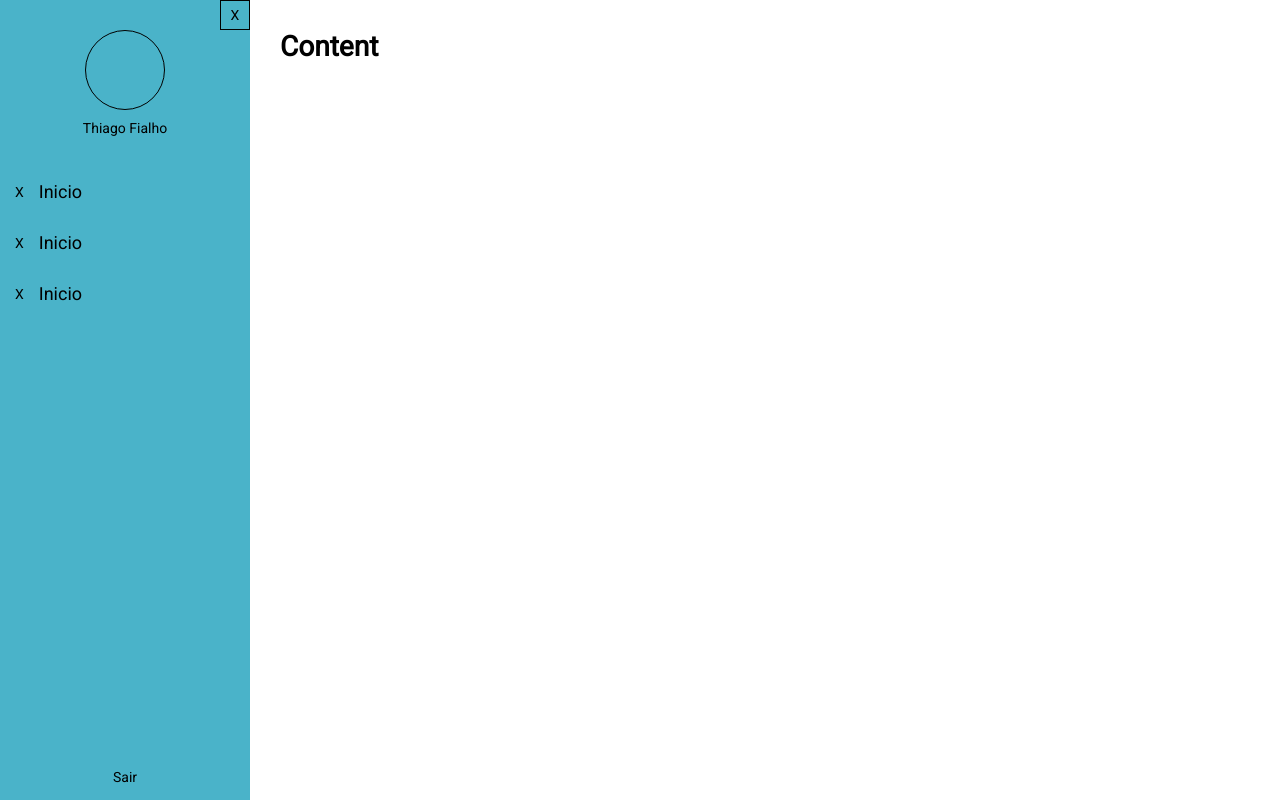
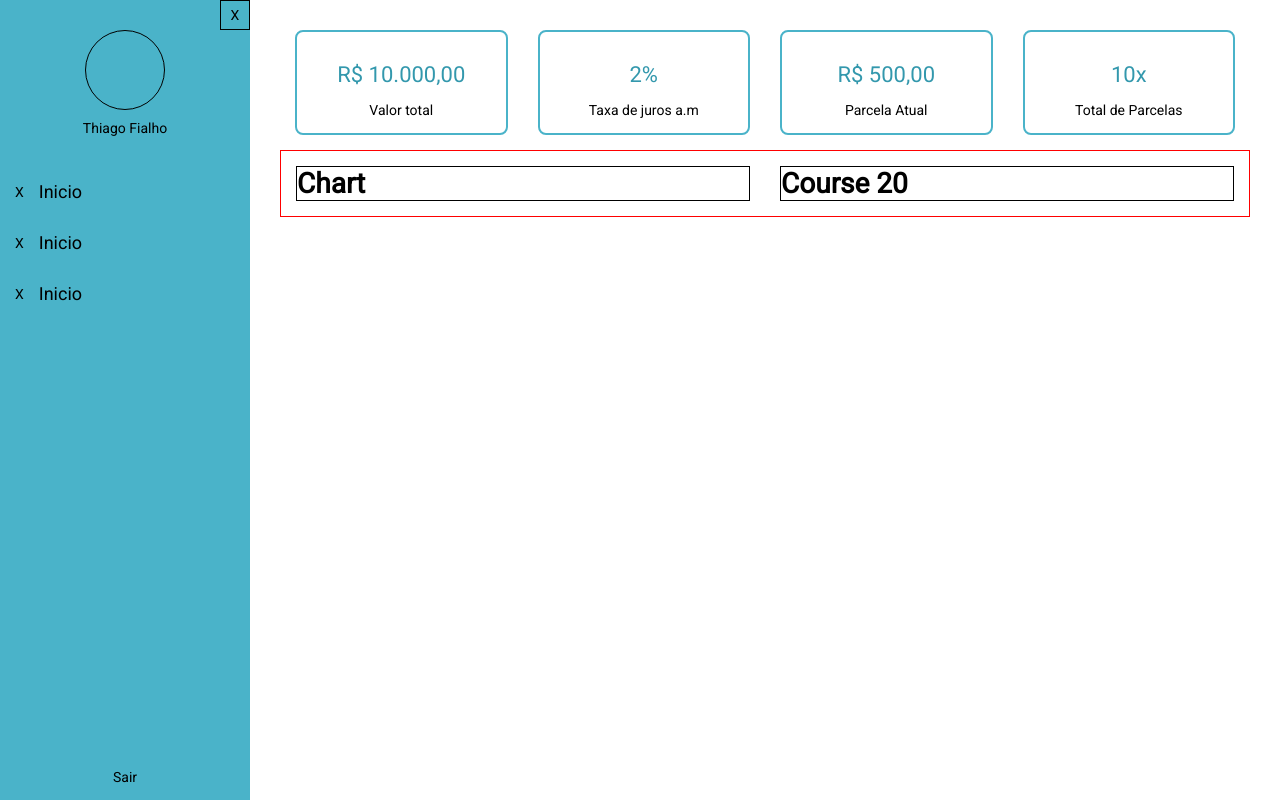
Before and after one commit to Thiago-F/Challenger-Provi, a React (Create React App) app: page / in a window 1280 px wide. Built offline with nearby package versions, Linux system fonts and the light colour scheme; the HTML template or start-up script is replaced by a standard one.

Commit message:
add box course and information

```diff
--- /dev/null
+++ b/src/components/BoxCourse/index.js
@@ -0,0 +1,13 @@
+import React from 'react';
+
+import { Container, Content } from './styles';
+
+export default function BoxCourse({ width }) {
+  return (
+    <Container widthSize={width}>
+      <Content>
+        <h1>Course 20</h1>
+      </Content>
+    </Container>
+  );
+}
--- /dev/null
+++ b/src/components/BoxCourse/styles.js
@@ -0,0 +1,10 @@
+import styled from 'styled-components';
+
+export const Container = styled.div`
+  padding: 15px;
+  width: ${({ widthSize }) => widthSize || 'auto'};
+`;
+
+export const Content = styled.div`
+  border: 1px solid black;
+`;
--- /dev/null
+++ b/src/components/BoxInformation/index.js
@@ -0,0 +1,12 @@
+import React from 'react';
+
+import { Container } from './styles';
+
+export default function BoxInformation({ data, width }) {
+  return (
+    <Container widthSize={width}>
+      <div className="value">{data.value}</div>
+      <div className="title">{data.text}</div>
+    </Container>
+  );
+}
--- /dev/null
+++ b/src/components/BoxInformation/styles.js
@@ -0,0 +1,23 @@
+import styled from 'styled-components';
+import { darken } from 'polished';
+
+export const Container = styled.div`
+  border: 2px solid rgb(74, 179, 201);
+  padding: 15px 20px;
+  border-radius: 8px;
+  width: ${({ widthSize }) => widthSize || 'auto'};
+
+  margin: 0 15px;
+
+  .value {
+    /*border: 1px solid red;*/
+    margin: 15px;
+    font-size: 22px;
+    color: ${darken(0.1, 'rgb(74, 179, 201)')};
+    text-align: center;
+  }
+  .title {
+    /*border: 1px solid blue;*/
+    text-align: center;
+  }
+`;
--- a/src/pages/Home/index.js
+++ b/src/pages/Home/index.js
@@ -3,13 +3,49 @@ import React from 'react';
 import Aside from '../../components/Aside';
 
 import { Container, Content } from './styles';
+import BoxInformation from '../../components/BoxInformation';
+import BoxCourse from '../../components/BoxCourse';
 
 export default function Home() {
+  const totalValue = {
+    value: 'R$ 10.000,00',
+    text: 'Valor total',
+    widget: 'O valor total do emprestimo',
+  };
+  const monthlyInterest = {
+    value: '2%',
+    text: 'Taxa de juros a.m',
+    widget: 'A taxa atual do seu plano %a.m',
+  };
+  const actuallyParcel = {
+    value: 'R$ 500,00',
+    text: 'Parcela Atual',
+    widget: 'Parcela atual',
+  };
+  const TotalParcel = {
+    value: '10x',
+    text: 'Total de Parcelas',
+    widget: 'Parcela atual',
+  };
+
   return (
     <Container>
       <Aside />
       <Content>
-        <h1>Content</h1>
+        <div className="box-container">
+          <BoxInformation width="25%" data={totalValue} />
+          <BoxInformation width="25%" data={monthlyInterest} />
+          <BoxInformation width="25%" data={actuallyParcel} />
+          <BoxInformation width="25%" data={TotalParcel} />
+        </div>
+        <div className="info-section">
+          <div className="chart-wrapper">
+            <div className="chart">
+              <h1>Chart</h1>
+            </div>
+          </div>
+          <BoxCourse width="50%" />
+        </div>
       </Content>
     </Container>
   );
--- a/src/pages/Home/styles.js
+++ b/src/pages/Home/styles.js
@@ -5,4 +5,23 @@ export const Container = styled.div`
 `;
 export const Content = styled.div`
   padding: 30px;
+  width: 100%;
+  height: 100vh;
+
+  .box-container {
+    display: flex;
+  }
+  .info-section {
+    display: flex;
+    border: 1px solid red;
+    margin-top: 15px;
+
+    .chart-wrapper {
+      width: 50%;
+      padding: 15px;
+      .chart {
+        border: 1px solid black;
+      }
+    }
+  }
 `;
```
